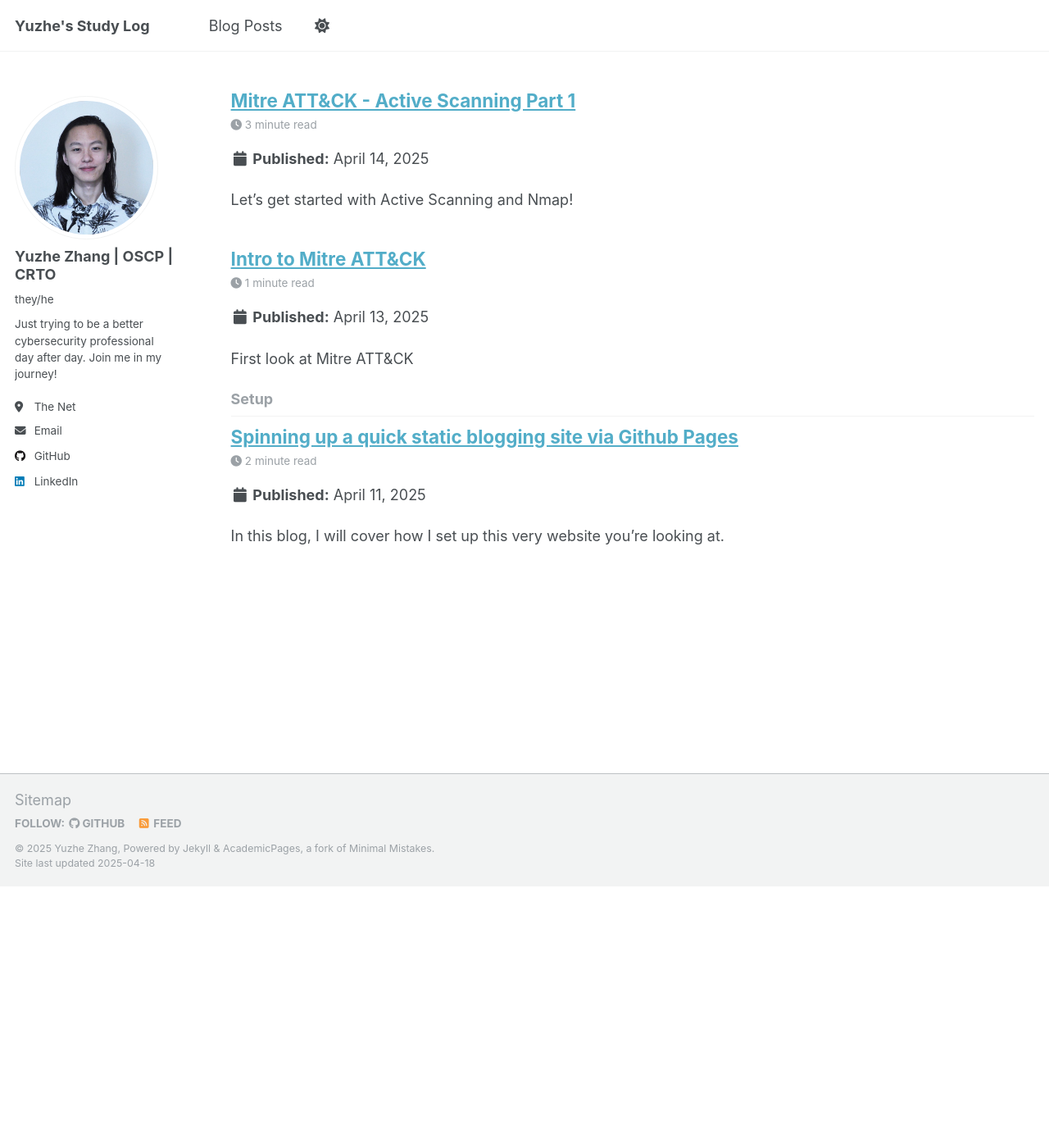
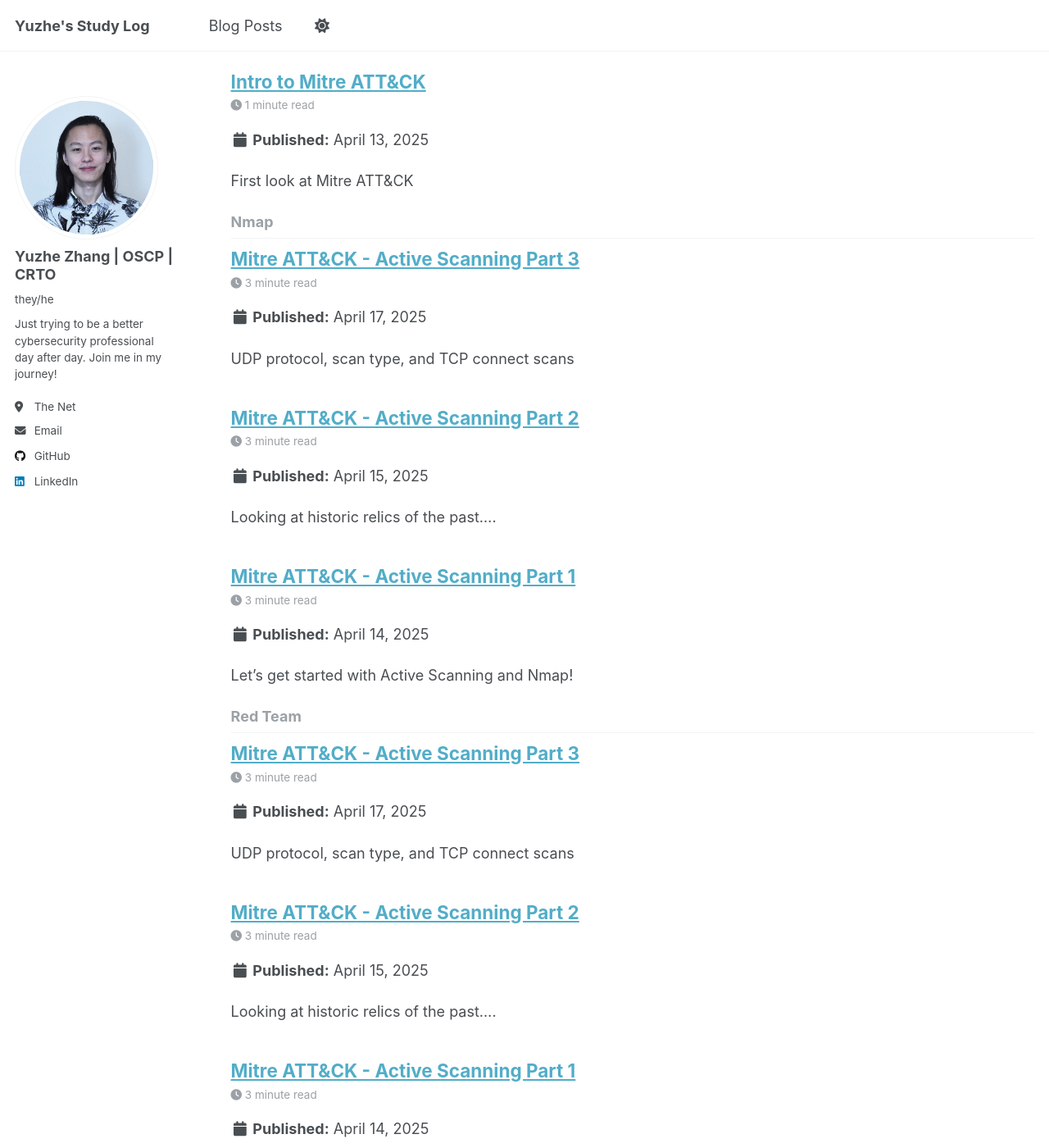
Before and after one commit to YuzheZhang0/yuzhezhang0.github.io, a Jekyll site: the page built from _pages/tag-archive.html, in a window 1280 px wide and 1400 px high, scrolled down 1509 px. Shown: the whole window at 82% size. Built offline with Jekyll 4.4.1, drawn with Linux system fonts in a browser that asks for light colours; before the commit the page ends 2590 px from its top, so only the background shows below that; part of the change alters nothing that is shown; some of the changed text lies outside the part shown.

Commit message:
Added Nmap tags, Created newest blog

```diff
--- a/_posts/2025-04-14-ep3.md
+++ b/_posts/2025-04-14-ep3.md
@@ -6,6 +6,7 @@ tags:
   - Mitre ATT&CK
   - Red Team
   - Active Scanning
+  - Nmap
 excerpt: "Let's get started with Active Scanning and Nmap!"
 ---
 
--- a/_posts/2025-04-15-ep4.md
+++ b/_posts/2025-04-15-ep4.md
@@ -6,6 +6,7 @@ tags:
   - Mitre ATT&CK
   - Red Team
   - Active Scanning
+  - Nmap
 excerpt: "Looking at historic relics of the past...."
 ---
 
--- /dev/null
+++ b/_posts/2025-04-17-ep5.md
@@ -0,0 +1,82 @@
+---
+title: 'Mitre ATT&CK - Active Scanning Part 3'
+date: 2025-04-17
+permalink: /posts/2025/04/active-scanning-part-3/
+tags:
+  - Mitre ATT&CK
+  - Red Team
+  - Active Scanning
+  - Nmap
+excerpt: "UDP protocol, scan type, and TCP connect scans"
+---
+
+
+## Time Tally
+
+- Time spent on topic: `3 hours`
+- Total time spent on series: `16 hours`
+
+---
+## (8/16) UDP Scan
+
+Let's take a look at the UDP scan type of Nmap! This scan type can be evoked with flag `-sU`.
+
+Good news is, the UDP protocol is still widely in use, unlike `RFC 793` discussed in the previous blog.
+
+Let's look at the protocol itself, and the challenges of performing an accurate UDP scan!
+
+## The UDP Protocol
+
+It is very different from TCP.
+
+TCP requires the 3-way handshake at the beginning to establish a connection - UDP ***does not***.
+
+TCP header has a sequence number to keep packets in order - UDP ***does not***.
+
+The receiver of a TCP packet would respond with ACK to acknowledge receipt - UDP ***does not*** enforce this.
+
+UDP packets are sent at a target regardless whether there is an established connection, or whether the packets are received, sent in order, or lost in the void.
+
+In conclusion, UDP is highly unregulated.
+
+## Nmap's UDP scanning technique
+
+Because of the unregulated nature of the UDP protocol, It is very challenging to scan UDP ports and determine their states.
+
+Without a universally honored handshake, different UDP services define their own distinct "handshakes". If an invalid UDP packet is received (one that does not fit the start of a handshake for any given specific service), then the packet will be dropped with no response at all.
+
+When given only the `-sU` flag, Nmap sends an empty UDP packet to the target port, except for well-established UDP ports such as `53`, `67`/`68`,`161`/`162`. This will result in no response for most ports. Nmap will then mark these unresponsive ports as `open|filtered`
+
+On the other hand, if the ports returned ICMP unreachable error, then Nmap considers the port `closed`.
+
+If other ICMP errors are returned, the the port will show up as `filtered` as well.
+
+This can be quite inaccurate.
+
+## Addressing the inaccuracy
+
+To combat this inaccuracy, it is recommended that a *Version Probe* to be combined with a UDP scan. The flags to use are: `-sUV`.
+
+With this additional `-V` flag, Nmap utilizes its database containing all the known UDP handshakes, and send them to all the target UDP ports. If any of the saved UDP handshake elicits a response, then the port will be labeled `open`.
+
+This sounds like a lot of work, and it is. There are certain things we can do to speed up a UDP scan while maintaining improved accuracy. These techniques are listed [here](https://nmap.org/book/scan-methods-udp-scan.html) in the wiki.
+
+## (9/16) TCP Connect Scan
+
+TCP connect scan uses flag `-sT`.
+
+This one is more straightforward. Nmap attempts to perform the full 3-way handshake with the target ports, and terminates the connection using a `RST` packet immediately after.
+
+It achieves the same purpose as the `SYN` scan, but could potentially cause the target machine to log the established connection since a full handshake is completed.
+
+The connect scan is used when `SYN` scan is unavailable - when you don't have root access to the machine you're scanning from.
+
+`SYN` scan is recommended over connect scan whenever possible.
+
+## Up Next
+
+Tomorrow we will start looking at the SCTP protocol and related scans.
+
+I'm also curious to see if there are any CVEs discovered from UDP ports. Gotta connect the theories to real-world examples :)
+
+See you guys tomorrow!
```
